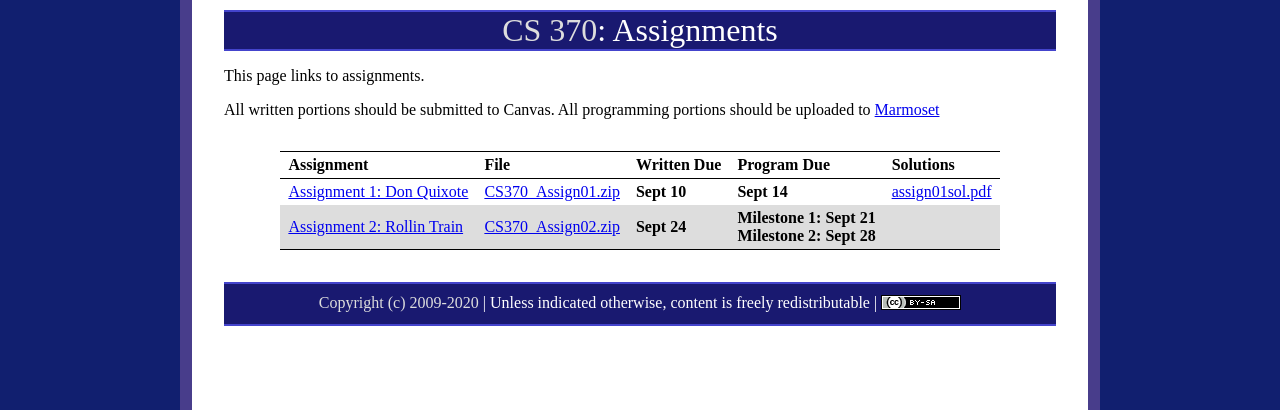
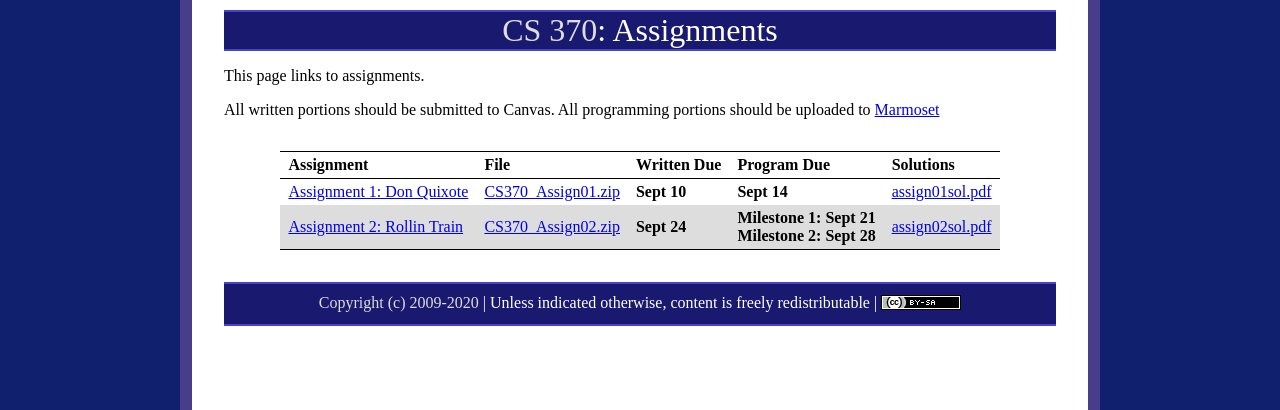
Before and after one commit to ycpcs/cs370-fall2020, a Jekyll site: the page built from assign/index.md, in a window 1280 px wide. Shown: the top 410 px of the page. Built offline with Jekyll 4.4.1, drawn with Linux system fonts in a browser that asks for light colours.

Commit message:
add assign02 sol
add assign02 sol

```diff
--- a/assign/index.md
+++ b/assign/index.md
@@ -10,7 +10,7 @@ All written portions should be submitted to Canvas. All programming portions sho
 > Assignment | File | Written Due | Program Due | Solutions |
 > ---------- | ---- | ----------- | ----------- | --------- |
 > [Assignment 1: Don Quixote](assign01.html)       | [CS370_Assign01.zip](src/CS370_Assign01.zip) | **Sept 10** | **Sept 14** | [assign01sol.pdf](sol/assign01sol.pdf) |
-> [Assignment 2: Rollin Train](assign02.html)      | [CS370_Assign02.zip](src/CS370_Assign02.zip) | **Sept 24**   | **Milestone 1: Sept 21** <br /> **Milestone 2: Sept 28** | |
+> [Assignment 2: Rollin Train](assign02.html)      | [CS370_Assign02.zip](src/CS370_Assign02.zip) | **Sept 24**   | **Milestone 1: Sept 21** <br /> **Milestone 2: Sept 28** | [assign02sol.pdf](sol/assign02sol.pdf) |
 
 <!--
 > [Assignment 2: Rollin Train](assign02.html)      | [CS370_Assign02.zip](src/CS370_Assign02.zip) | **Sept 26**   | **Milestone 1: Sept 20** <br /> **Milestone 2: Sept 30** | [assign02sol.pdf](sol/assign02sol.pdf) |
```
Also changed, not shown: 1 other file.
